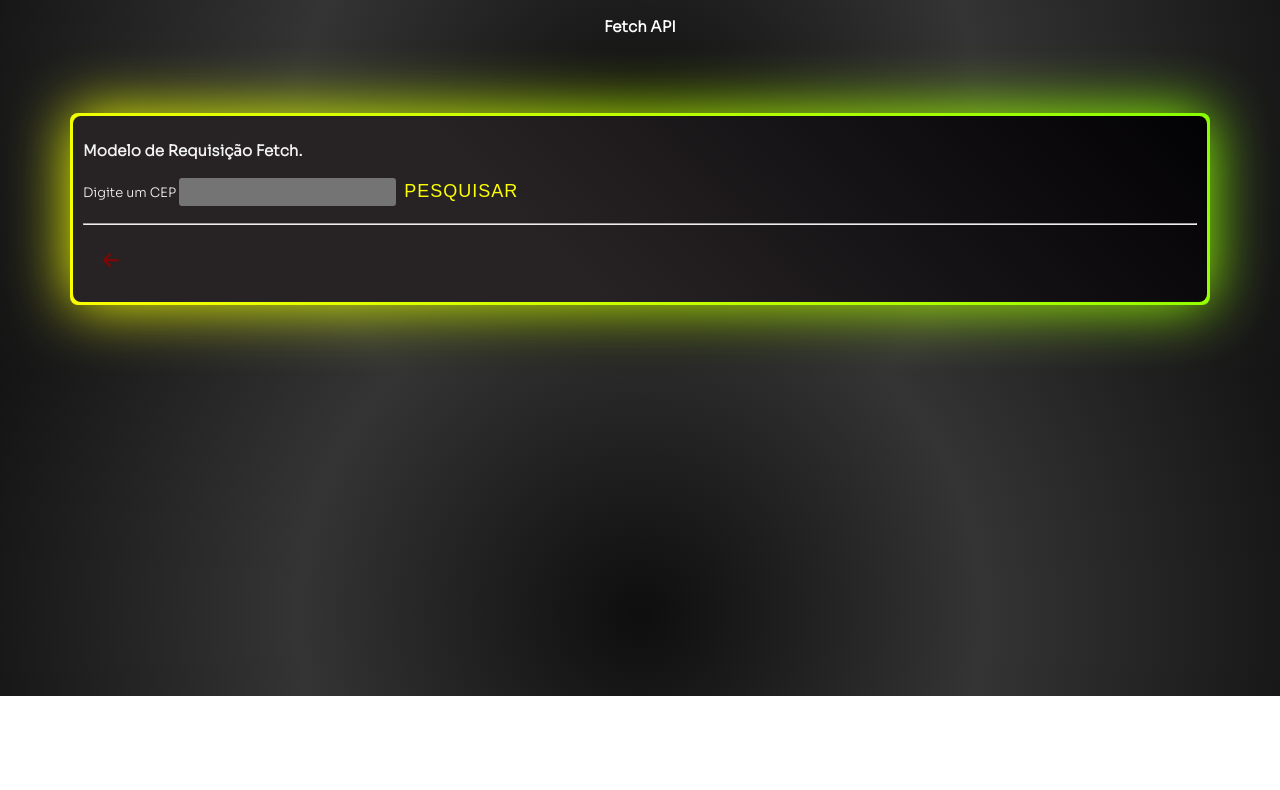
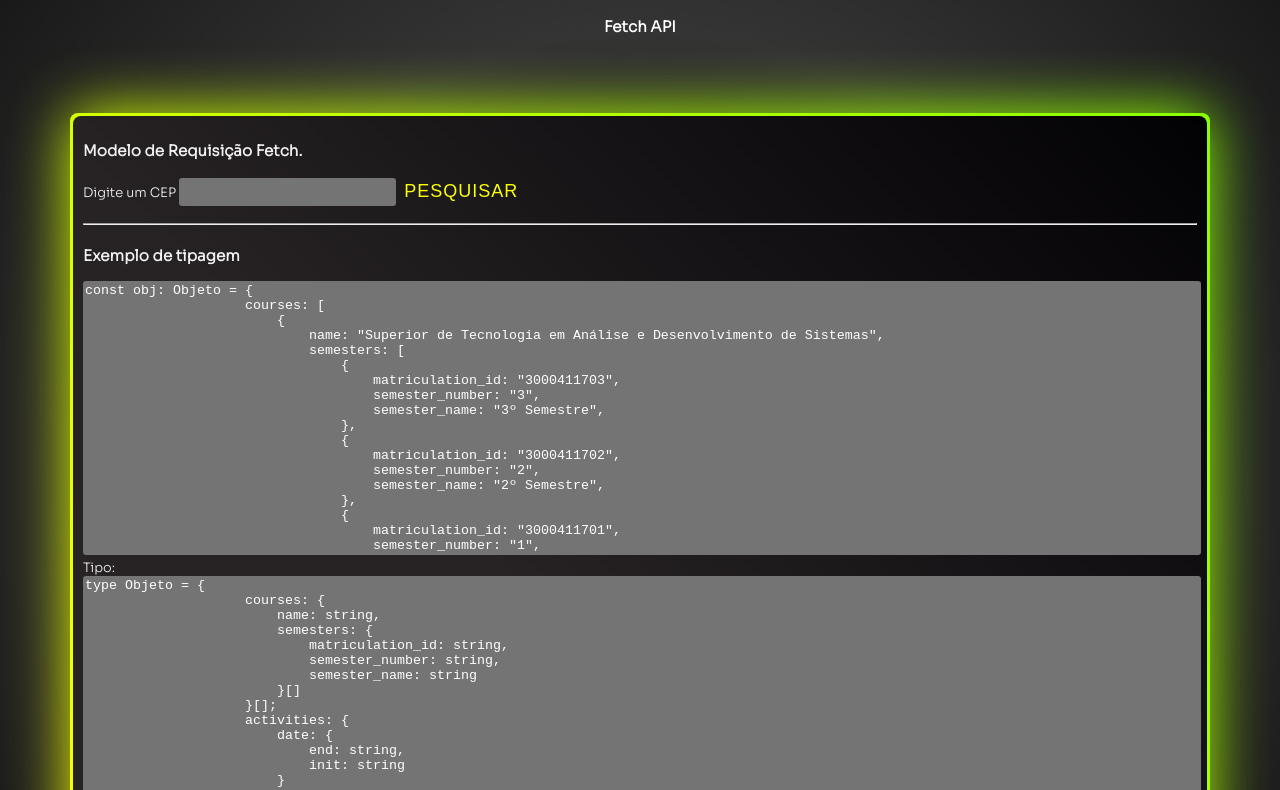
Before and after one commit to romneycf/Curso-JS-TS, a website: page views/exercises/exercise04.html in a window 1280 px wide. Shown: the part 104-894 px from the top of the page. Before the commit the page ends 800 px from the top, so only its background shows below. Drawn offline with Linux system fonts and the light colour scheme.

Commit message:
Terminando E04

```diff
--- a/controllers/exercises/exercise04.js
+++ b/controllers/exercises/exercise04.js
@@ -367,6 +367,291 @@ function renderExercise04() {
                 </div>
                 <hr>
             </div>
+            <div class="exercise02">
+                <h3>
+                Exemplo de tipagem
+                </h3>
+                <textarea class="area-answer">const obj: Objeto = {
+                    courses: [
+                        {
+                            name: "Superior de Tecnologia em An\u00e1lise e Desenvolvimento de Sistemas",
+                            semesters: [
+                                {
+                                    matriculation_id: "3000411703",
+                                    semester_number: "3",
+                                    semester_name: "3\u00ba Semestre",
+                                },
+                                {
+                                    matriculation_id: "3000411702",
+                                    semester_number: "2",
+                                    semester_name: "2\u00ba Semestre",
+                                },
+                                {
+                                    matriculation_id: "3000411701",
+                                    semester_number: "1",
+                                    semester_name: "1\u00ba Semestre",
+                                },
+                            ],
+                        },
+                        {
+                            name: "Superior de Tecnologia em Gest\u00e3o da Produ\u00e7\u00e3o Industrial",
+                            semesters: [
+                                {
+                                    matriculation_id: "2315220004",
+                                    semester_number: "4",
+                                    semester_name: "4\u00ba Semestre",
+                                },
+                                {
+                                    matriculation_id: "2315220003",
+                                    semester_number: "3",
+                                    semester_name: "3\u00ba Semestre",
+                                },
+                                {
+                                    matriculation_id: "2315220002",
+                                    semester_number: "2",
+                                    semester_name: "2\u00ba Semestre",
+                                },
+                                {
+                                    matriculation_id: "2315220001",
+                                    semester_number: "1",
+                                    semester_name: "1\u00ba Semestre",
+                                },
+                            ],
+                        },
+                    ],
+                    activities: [
+                        {
+                            date: {
+                                end: "12/02/22",
+                                init: "12/02/22",
+                            },
+                            name: "Aa1",
+                        },
+                        {
+                            date: {
+                                end: "12/02/22",
+                                init: "12/02/22",
+                            },
+                            name: "Ta1",
+                        },
+                        {
+                            date: {
+                                end: "19/02/22",
+                                init: "19/02/22",
+                            },
+                            name: "Aa2",
+                        },
+                        {
+                            date: {
+                                end: "19/02/22",
+                                init: "19/02/22",
+                            },
+                            name: "Ta2",
+                        },
+                        {
+                            date: {
+                                end: "26/02/22",
+                                init: "26/02/22",
+                            },
+                            name: "Aa3",
+                        },
+                        {
+                            date: {
+                                end: "26/02/22",
+                                init: "26/02/22",
+                            },
+                            name: "Ta3",
+                        },
+                        {
+                            date: {
+                                end: "28/02/22",
+                                init: "07/02/22",
+                            },
+                            name: "Forum 1",
+                        },
+                        {
+                            date: {
+                                end: "07/03/22",
+                                init: "07/02/22",
+                            },
+                            name: "Av1",
+                        },
+                        {
+                            date: {
+                                end: "14/03/22",
+                                init: "07/02/22",
+                            },
+                            name: "Av2",
+                        },
+                        {
+                            date: {
+                                end: "04/06/22",
+                                init: "07/02/22",
+                            },
+                            name: "Aap1",
+                        },
+                        {
+                            date: {
+                                end: "04/06/22",
+                                init: "14/02/22",
+                            },
+                            name: "Aap2",
+                        },
+                        {
+                            date: {
+                                end: "04/06/22",
+                                init: "21/02/22",
+                            },
+                            name: "Aap3",
+                        },
+                        {
+                            date: {
+                                end: "04/06/22",
+                                init: "07/02/22",
+                            },
+                            name: "Adg1",
+                        },
+                        {
+                            date: {
+                                end: "04/06/22",
+                                init: "07/02/22",
+                            },
+                            name: "Adg2",
+                        },
+                        {
+                            date: {
+                                end: "04/06/22",
+                                init: "14/02/22",
+                            },
+                            name: "Adg3",
+                        },
+                        {
+                            date: {
+                                end: "04/06/22",
+                                init: "21/02/22",
+                            },
+                            name: "Adg4",
+                        },
+                        {
+                            date: {
+                                end: "18/06/22",
+                                init: "07/02/22",
+                            },
+                            name: "Cw1",
+                        },
+                        {
+                            date: {
+                                end: "18/06/22",
+                                init: "07/02/22",
+                            },
+                            name: "Cw2",
+                        },
+                        {
+                            date: {
+                                end: "18/06/22",
+                                init: "07/02/22",
+                            },
+                            name: "Cw3",
+                        },
+                        {
+                            date: {
+                                end: "18/06/22",
+                                init: "07/02/22",
+                            },
+                            name: "Cw4",
+                        },
+                        {
+                            date: {
+                                end: "05/03/22",
+                                init: "05/03/22",
+                            },
+                            name: "Aa4",
+                        },
+                        {
+                            date: {
+                                end: "05/03/22",
+                                init: "05/03/22",
+                            },
+                            name: "Ta4",
+                        },
+                        {
+                            date: {
+                                end: "04/06/22",
+                                init: "28/02/22",
+                            },
+                            name: "Aap4",
+                        },
+                        {
+                            date: {
+                                end: "04/06/22",
+                                init: "31/05/22",
+                            },
+                            name: "Av",
+                        },
+                        {
+                            date: {
+                                end: "04/06/22",
+                                init: "31/05/22",
+                            },
+                            name: "Av",
+                        },
+                        {
+                            date: {
+                                end: "18/06/22",
+                                init: "07/02/22",
+                            },
+                            name: "Leitura1",
+                        },
+                        {
+                            date: {
+                                end: "12/03/22",
+                                init: "07/03/22",
+                            },
+                            name: "Prova Presencial",
+                        },
+                        {
+                            date: {
+                                end: "11/06/22",
+                                init: "06/06/22",
+                            },
+                            name: "Prova Presencial",
+                        },
+                        {
+                            date: {
+                                end: "18/06/22",
+                                init: "13/06/22",
+                            },
+                            name: "Prova Presencial",
+                        },
+                        {
+                            date: {
+                                end: "18/06/22",
+                                init: "07/02/22",
+                            },
+                            name: "Eng Ava1",
+                        },
+                    ],
+                };</textarea>
+                <span>Tipo:</span>
+                <textarea class="area-answer">type Objeto = {
+                    courses: {
+                        name: string,
+                        semesters: {
+                            matriculation_id: string,
+                            semester_number: string,
+                            semester_name: string
+                        }[]
+                    }[];
+                    activities: {
+                        date: {
+                            end: string,
+                            init: string
+                        }
+                        name: string
+                    }[];
+                }</textarea>
+                <hr>
+            </div>
             <div>
                 <button class="btn btn-neon" id="back-button" onclick="btback()"><i class="fa-solid fa-arrow-left"></i></button>
             </div>
--- a/styles/exercises/exercise04.css
+++ b/styles/exercises/exercise04.css
@@ -49,6 +49,7 @@
   border: 0;
   margin: 0;
   border-radius: 3px;
+  -moz-appearance: textfield;
 }
 
 ::placeholder {
@@ -72,7 +73,7 @@ input::-webkit-inner-spin-button {
 .area-answer {
   resize: none;
   width: 100%;
-  height: 100%;
+  min-height: 270px;
   border: none;
   background-color: #747474;
   color: #fff;
```
Also changed, not shown: controllers/exercises/exercise04.ts (+285 -1 lines). Lines whose indentation alone changed are shown as unchanged.
